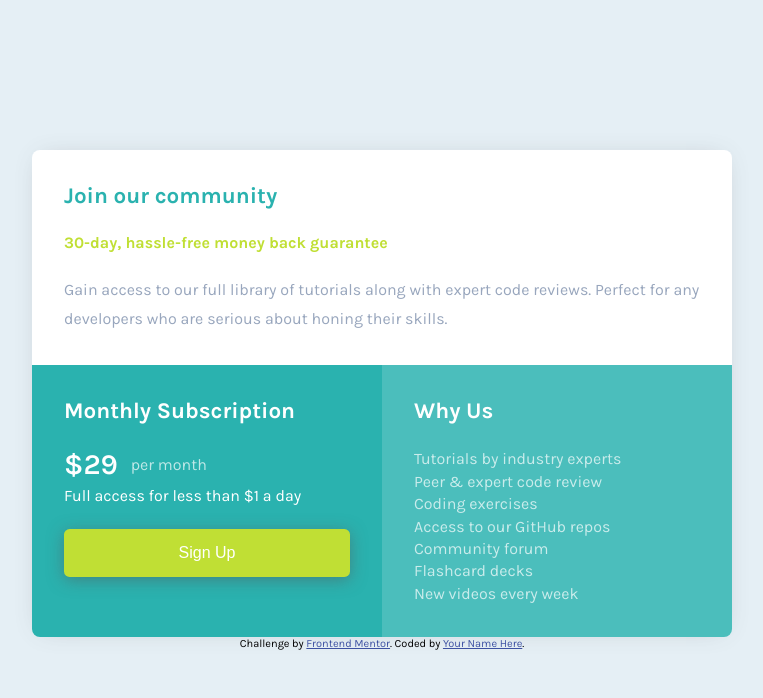
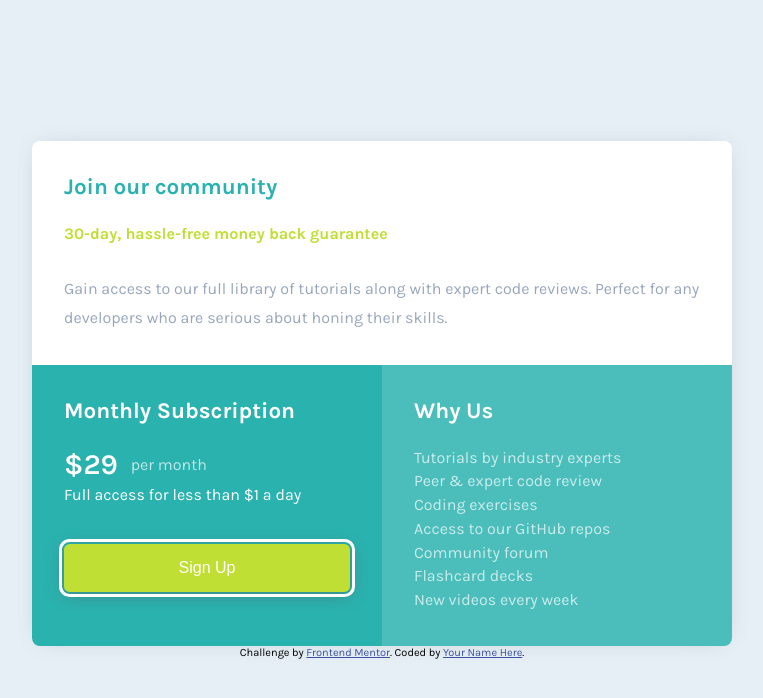
Before and after one commit to LucienneHuang/frontend-mentor-challenges, a plain HTML site: page single-price-grid-component/index.html in a window 1280 px wide. Both pictures are taken after a click on the button "Sign Up". Shown: the whole page, without its empty margins (258-1021 px from the left). Drawn offline with Linux system fonts and the light colour scheme.

Commit message:
feat: adjust HTML structure and CSS styles.

```diff
--- a/single-price-grid-component/index.html
+++ b/single-price-grid-component/index.html
@@ -19,35 +19,34 @@
 </head>
 <body>
   <main>
-    <section id="community">
-      <h2>Join our community</h1>
-      <h3>30-day, hassle-free money back guarantee</h2>
+    <section id="community" aria-describedby="community-title">
+      <h2 id="community-title">Join our community</h2>
+      <h3>30-day, hassle-free money back guarantee</h3>
       <p>Gain access to our full library of tutorials along with expert code reviews.
           Perfect for any developers who are serious about honing their skills.</p>
     </section>
-    <section id="subscription">
-        <h2>Monthly Subscription</h1>
-        <div class="price">
-          <span>
+    <section id="subscription" aria-describedby="subscription-title">
+        <h2 id="subscription-title">Monthly Subscription</h2>
+        <div class="price" aria-label="$29 per month">
+          <span class="num">
             &dollar;29
           </span>
-          per month
+          <span class="per">per month</span>
         </div>
-        <p>Full access for less than &dollar;1 a day</p>
-        <button>Sign Up</button>
+        <p  id="subscription-desc">Full access for less than &dollar;1 a day</p>
+        <button class="button" aria-describedby="subscription-desc">Sign Up</button>
     </section>
-    <section id="why">
-      <h2>Why Us</h1>
-      <p>
-        Tutorials by industry experts<br>
-        Peer &amp; expert code review<br>
-        Coding exercises<br>
-        Access to our GitHub repos<br>
-        Community forum<br>
-        Flashcard decks<br>
-        New videos every week
-      </p>
-
+    <section id="why" aria-labelledby="why-title">
+      <h2 id="why-title">Why Us</h2>
+      <ul class="feature-list">
+        <li>Tutorials by industry experts</li>
+        <li>Peer &amp; expert code review</li>
+        <li>Coding exercises</li>
+        <li>Access to our GitHub repos</li>
+        <li>Community forum</li>
+        <li>Flashcard decks</li>
+        <li>New videos every week</li>
+      </ul>
     </section>
   </main>
 
--- a/single-price-grid-component/style.css
+++ b/single-price-grid-component/style.css
@@ -6,10 +6,12 @@
 :root {
     --teal-500: hsl(179, 62%, 43%);
     --green-400: hsl(71, 73%, 54%);
+    --green-400-hover: hsl(71, 73%, 48%);;
     --teal-100: hsl(204, 43%, 93%);
     --teal-300: hsl(179, 47%, 52%);
     --gray-500: hsl(218, 22%, 67%);
     --gray-100: hsla(0, 0%, 100%, 0.7);
+    --white: #ffffff;
 }
 body {
     align-items: center;
@@ -43,15 +45,15 @@ h3 {
 }
 /* community */
 #community {
-    background-color: white;
+    background-color: var(--white);
 }
-#community h2 {
+#community-title {
     color: var(--teal-500);
 
 }
 #community h3 {
     color: var(--green-400);
-    margin-bottom: 1.5rem;
+    margin-bottom: 2rem;
 }
 #community p {
     color: var(--gray-500);
@@ -60,7 +62,7 @@ h3 {
 /* subscription */
 #subscription {
     background-color: var(--teal-500);
-    color: white;
+    color: var(--white);
 }
 
 .price {
@@ -69,8 +71,8 @@ h3 {
     display: flex;
     margin-bottom: .3rem;
 }
-.price span {
-    color: white;
+.price .num {
+    color: var(--white);
     font-weight: 600;
     font-size: 1.8rem;
     margin-right: .8rem;
@@ -79,26 +81,47 @@ h3 {
 #subscription p {
     margin-bottom: 1.5rem;
 }
-#subscription button {
+.button {
     background-color: var(--green-400);
     border: none;
     border-radius: .35rem;
     box-shadow: 0px 3px 16px 0px rgba(87, 87, 87, 0.5);
-    color: white;
+    color: var(--white);
     cursor: pointer;
     display: block;
     font-size: 1rem;
     height: 3rem;
+    margin-bottom: .5rem;
+    transition: background-color 0.2s ease, transform 0.2s ease;
     width: 100%;
+}
+.button:hover {
+    background-color: var(--green-400-hover);
+}
+
+.button:focus {
+    outline: 3px solid var(--white);
+    outline-offset: 2px;
+}
+
+.button:active {
+    transform: translateY(1px);
 }
 #why {
     background-color: var(--teal-300);
-    color: white;
+    color: var(--white);
 }
 #why p {
     line-height: 1.4;
     color: var(--gray-100);
 
+}
+.feature-list {
+    list-style: none;
+}
+.feature-list li {
+    color: var(--gray-100);
+    margin-bottom: .3rem;
 }
 @media (min-width: 768px ) {
     main {
@@ -112,4 +135,7 @@ h3 {
     #community {
         grid-column: 1 / 3;
     }
+    #subscription p {
+        margin-bottom: 2.5rem;
+    }
 }
```
Also changed, not shown: single-price-grid-component/desktop-screenshot.jpeg, single-price-grid-component/mobile-screenshot.jpeg.
